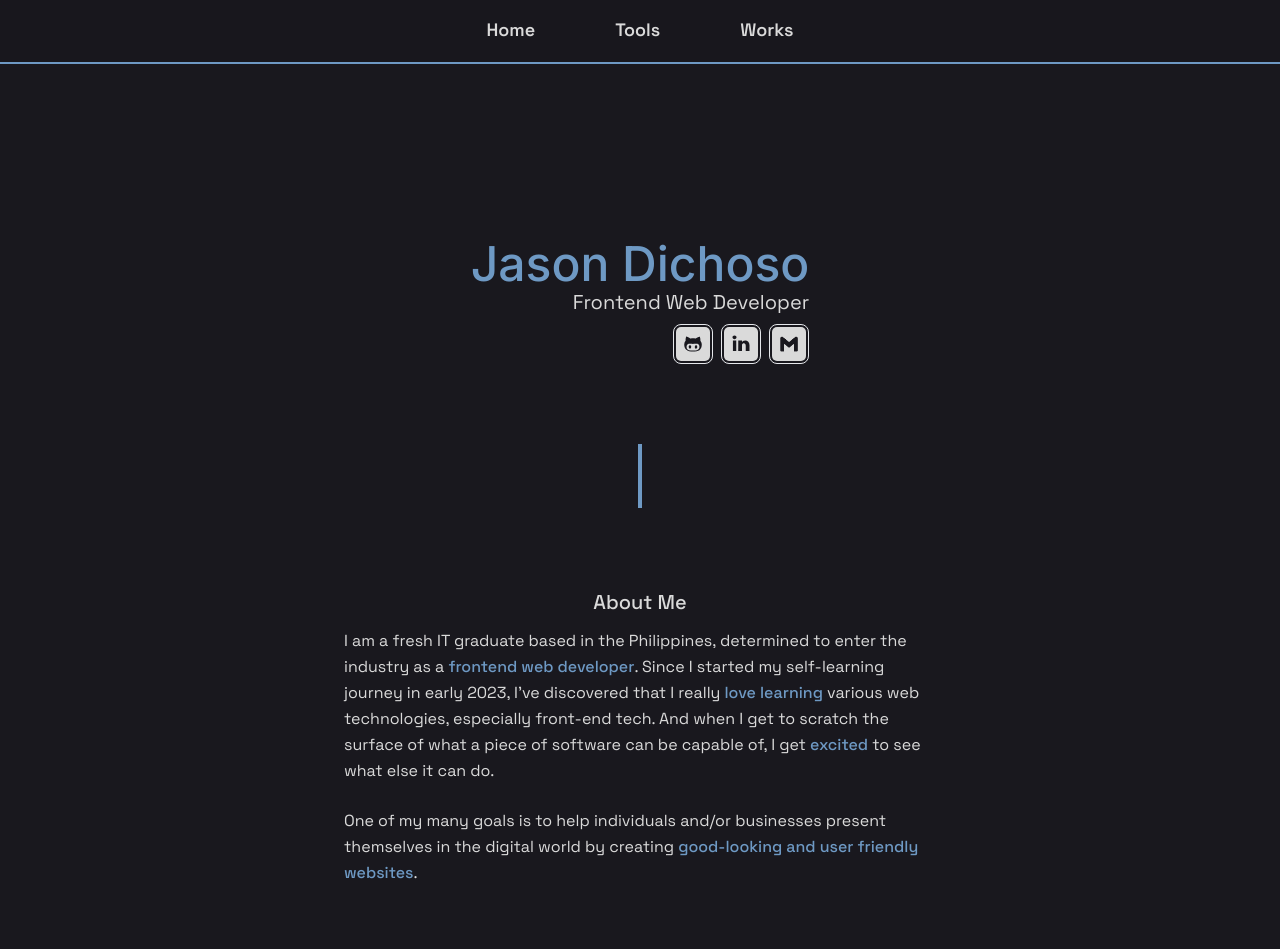
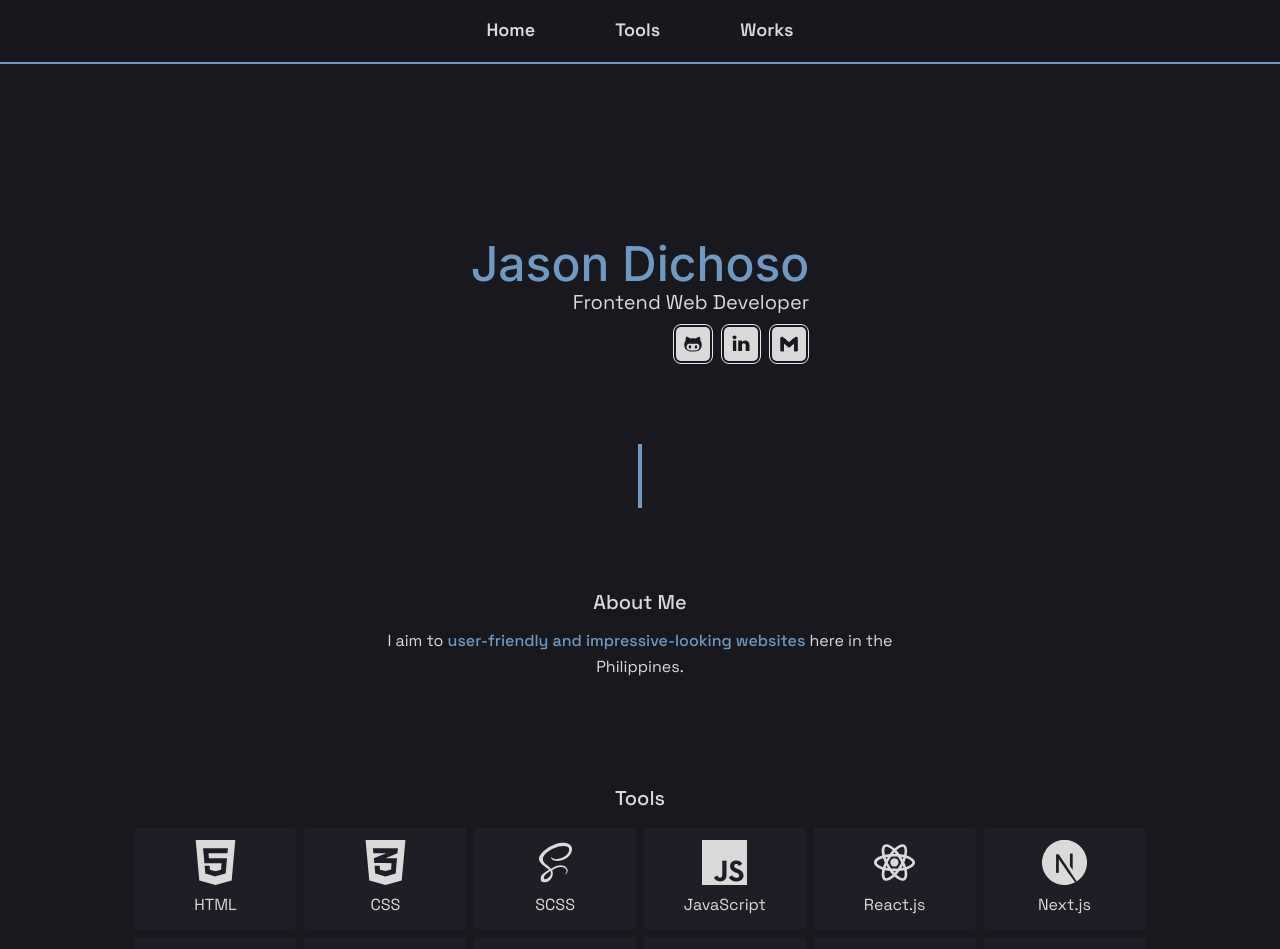
Before and after one commit to jdichh/portfolio-next, a Next.js app: page / in a window 1280 px wide. Shown: the top 949 px of the page. Built offline with nearby package versions, Linux system fonts and the light colour scheme.

Commit message:
revised about me text

```diff
--- a/src/components/about.tsx
+++ b/src/components/about.tsx
@@ -7,32 +7,13 @@ import SectionHeading from "./section-heading";
 export default function About() {
   return (
     <motion.section
-      className="px-6 w-full lg:w-8/12 xl:w-6/12 leading-relaxed text-left my-20 scroll-mt-[2rem] lg:scroll-mt-20"
+      className="px-6 w-full lg:w-8/12 xl:w-6/12 leading-relaxed text-center my-20 scroll-mt-[2rem] lg:scroll-mt-20"
       initial={{ y: 100, opacity: 0 }}
       animate={{ y: 0, opacity: 1 }}
     >
       <SectionHeading>About Me</SectionHeading>
       <p className="mb-6">
-        I am a fresh IT graduate based in the Philippines, determined to enter the
-        industry as a{" "}
-        <span className="text-[#6E99C4] font-medium">
-          frontend web developer
-        </span>
-        . Since I started my self-learning journey in early 2023, I've
-        discovered that I really{" "}
-        <span className="text-[#6E99C4] font-medium">love learning</span>{" "}
-        various web technologies, especially front-end tech. And when I get to
-        scratch the surface of what a piece of software can be capable of, I get{" "}
-        <span className="text-[#6E99C4] font-medium">excited</span> to see what
-        else it can do.
-      </p>
-      <p className="mb-6">
-        One of my many goals is to help individuals and/or businesses present
-        themselves in the digital world by creating{" "}
-        <span className="text-[#6E99C4] font-medium">
-          good-looking and user friendly websites
-        </span>
-        .
+        I aim to <span className="text-[#6E99C4] font-medium">user-friendly and impressive-looking websites</span> here in the Philippines.
       </p>
     </motion.section>
   );
```
Also changed, not shown: 1 other file (tests, documents, lock files or other folders).
